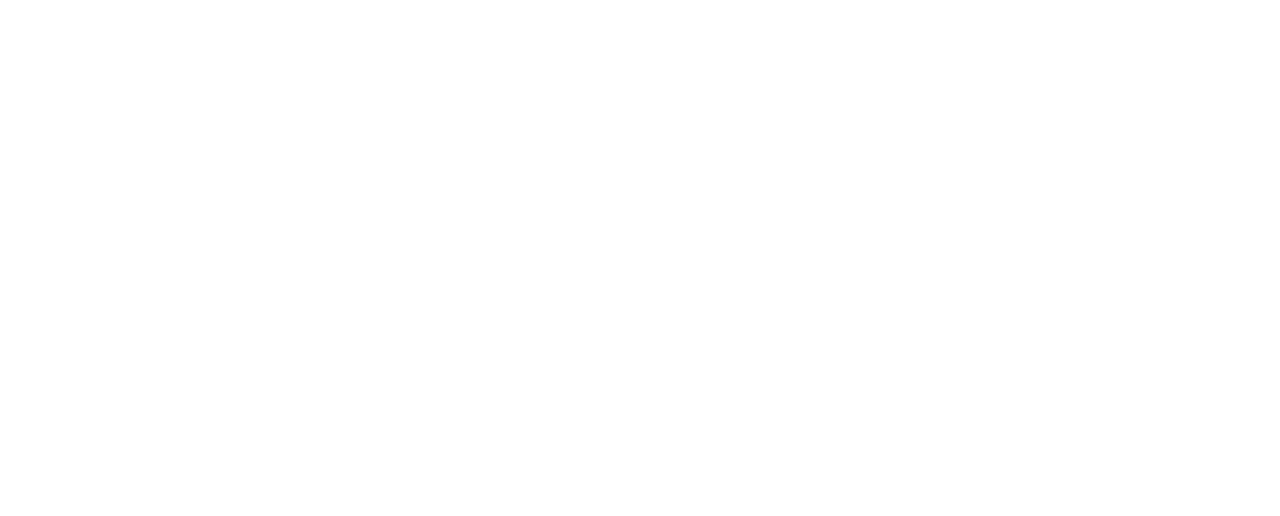
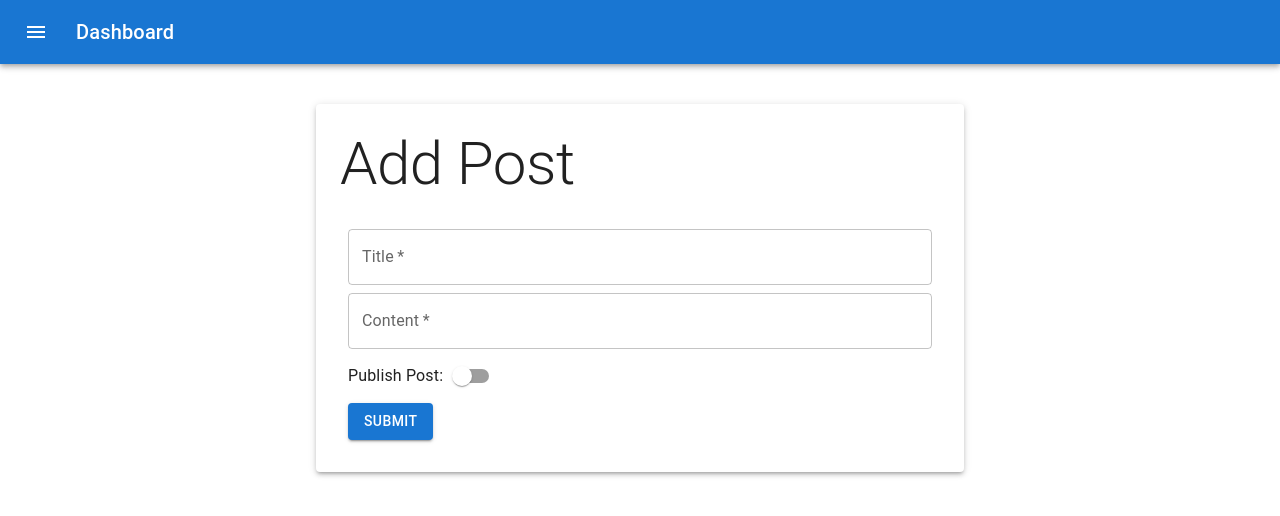
Before and after one commit to seelengxd/odin-blog-api, a React (Create React App) app in the folder editor-frontend/: page /posts/new in a window 1280 px wide. Before the commit this address had no page. Shown: the top 516 px of the page. Built offline with nearby package versions, Linux system fonts and the light colour scheme.

Commit message:
feat: add create post

```diff
--- a/editor-frontend/src/App.js
+++ b/editor-frontend/src/App.js
@@ -1,4 +1,5 @@
 import { BrowserRouter, Routes, Route } from "react-router-dom";
+import AddPost from "./components/AddPost";
 import Home from "./components/Home";
 import Login from "./components/Login";
 
@@ -8,6 +9,7 @@
       <Routes>
         <Route path="/" element={<Home />} />
         <Route path="/login" element={<Login />} />
+        <Route path="/posts/new" element={<AddPost />} />
       </Routes>
     </BrowserRouter>
   );
--- /dev/null
+++ b/editor-frontend/src/components/AddPost.js
@@ -0,0 +1,106 @@
+import {
+  Container,
+  Paper,
+  Typography,
+  TextField,
+  Box,
+  Switch,
+  Button,
+  Snackbar,
+  Alert,
+} from "@mui/material";
+import axios from "axios";
+import { useState } from "react";
+import { useNavigate } from "react-router-dom";
+import Navigation from "./Navigation";
+
+function AddPost() {
+  const [isSidebarOpen, setSidebarOpen] = useState(false);
+  const [title, setTitle] = useState("");
+  const [content, setContent] = useState("");
+  const [published, setPublished] = useState(false);
+  const [error, setError] = useState(false);
+  const navigate = useNavigate();
+  const handleClose = () => setError(false);
+  const submitPost = (e) => {
+    e.preventDefault();
+    axios
+      .post(
+        `${process.env.REACT_APP_BACKEND_URL}/api/posts`,
+        { title, content, published },
+        {
+          withCredentials: true,
+        }
+      )
+      .then(() => navigate("/"))
+      .catch(() => setError(true));
+  };
+  return (
+    <div className="App">
+      <Navigation
+        isSidebarOpen={isSidebarOpen}
+        setSidebarOpen={setSidebarOpen}
+        showSearchBar={false}
+      />
+      <Container>
+        <Snackbar open={error} autoHideDuration={6000} onClose={handleClose}>
+          <Alert onClose={handleClose} severity="error" sx={{ width: "100%" }}>
+            Check your post details again!
+          </Alert>
+        </Snackbar>
+        <Paper
+          elevation={3}
+          sx={{ maxWidth: 600, marginX: "auto", marginY: 5, padding: 3 }}
+        >
+          <form onSubmit={submitPost}>
+            <Typography variant="h2" component="h1" gutterBottom>
+              Add Post
+            </Typography>
+            <Box
+              sx={{
+                display: "flex",
+                flexDirection: "column",
+                gap: 1,
+                alignItems: "flex-start",
+                padding: 1,
+              }}
+            >
+              <TextField
+                type="text"
+                name="title"
+                label="Title"
+                fullWidth
+                value={title}
+                onChange={(e) => setTitle(e.target.value)}
+                required
+              />
+              <TextField
+                type="text"
+                name="content"
+                label="Content"
+                value={content}
+                onChange={(e) => setContent(e.target.value)}
+                required
+                multiline
+                fullWidth
+              />
+              <Box sx={{ display: "flex", alignItems: "center" }}>
+                <Typography variant="body1">Publish Post:</Typography>
+                <Switch
+                  name="published"
+                  value={published}
+                  onChange={() => setPublished(!published)}
+                />
+              </Box>
+              <Button type="submit" variant="contained">
+                Submit
+              </Button>
+            </Box>
+          </form>
+        </Paper>
+      </Container>
+    </div>
+  );
+}
+
+export default AddPost;
--- a/editor-frontend/src/components/Home.js
+++ b/editor-frontend/src/components/Home.js
@@ -11,11 +11,10 @@
 import "../App.css";
 import SearchAppBar from "./SearchAppBar";
 import PostCard from "./PostCard";
-import AddIcon from "@mui/icons-material/Add";
-import LogoutIcon from "@mui/icons-material/Logout";
 import { useEffect, useState } from "react";
 import axios from "axios";
 import { useNavigate } from "react-router-dom";
+import Navigation from "./Navigation";
 
 function Home() {
   const [posts, setPosts] = useState([]);
@@ -63,31 +62,13 @@
   }, [loggedIn]);
   return (
     <div className="App">
-      <SearchAppBar
-        openSidebar={() => setSidebarOpen(true)}
+      <Navigation
+        isSidebarOpen={isSidebarOpen}
+        setSidebarOpen={setSidebarOpen}
         searchQuery={searchQuery}
         setSearchQuery={setSearchQuery}
+        showSearchBar={true}
       />
-      <Drawer open={isSidebarOpen} onClose={() => setSidebarOpen(false)}>
-        <List disablePadding>
-          <ListItem>
-            <ListItemButton>
-              <ListItemIcon>
-                <AddIcon />
-              </ListItemIcon>
-              <ListItemText>New post</ListItemText>
-            </ListItemButton>
-          </ListItem>
-          <ListItem>
-            <ListItemButton>
-              <ListItemIcon>
-                <LogoutIcon />
-              </ListItemIcon>
-              <ListItemText>Log out</ListItemText>
-            </ListItemButton>
-          </ListItem>
-        </List>
-      </Drawer>
       <Container>
         <Grid container padding={5} spacing={3}>
           {posts
--- a/editor-frontend/src/components/Login.js
+++ b/editor-frontend/src/components/Login.js
@@ -47,21 +47,14 @@
           <Typography variant="h2" component="h1">
             Dashboard
           </Typography>
-          <Box
-            sx={{
-              display: "flex",
-              flexDirection: "column",
-              gap: 1,
-              alignItems: "flex-start",
-              padding: 1,
-            }}
-          >
+          <Box>
             <TextField
               type="text"
               name="username"
               label="Username"
               value={username}
               onChange={(e) => setUsername(e.target.value)}
+              fullWidth
               required
             />
             <TextField
@@ -70,6 +63,7 @@
               label="Password"
               value={password}
               onChange={(e) => setPassword(e.target.value)}
+              fullWidth
               required
             />
             <Button variant="contained" type="submit">
--- /dev/null
+++ b/editor-frontend/src/components/Navigation.js
@@ -0,0 +1,61 @@
+import { Home } from "@mui/icons-material";
+import AddIcon from "@mui/icons-material/Add";
+import LogoutIcon from "@mui/icons-material/Logout";
+import {
+  Drawer,
+  List,
+  ListItem,
+  ListItemIcon,
+  ListItemButton,
+  ListItemText,
+} from "@mui/material";
+import SearchAppBar from "./SearchAppBar";
+
+function Navigation({
+  searchQuery,
+  setSearchQuery,
+  isSidebarOpen,
+  setSidebarOpen,
+  showSearchBar,
+}) {
+  return (
+    <>
+      <SearchAppBar
+        openSidebar={() => setSidebarOpen(true)}
+        searchQuery={searchQuery}
+        setSearchQuery={setSearchQuery}
+        showSearchBar={showSearchBar}
+      />
+      <Drawer open={isSidebarOpen} onClose={() => setSidebarOpen(false)}>
+        <List disablePadding>
+          <ListItem>
+            <ListItemButton href="/">
+              <ListItemIcon>
+                <Home />
+              </ListItemIcon>
+              <ListItemText>Home</ListItemText>
+            </ListItemButton>
+          </ListItem>
+          <ListItem>
+            <ListItemButton href="/posts/new">
+              <ListItemIcon>
+                <AddIcon />
+              </ListItemIcon>
+              <ListItemText>New post</ListItemText>
+            </ListItemButton>
+          </ListItem>
+          <ListItem>
+            <ListItemButton>
+              <ListItemIcon>
+                <LogoutIcon />
+              </ListItemIcon>
+              <ListItemText>Log out</ListItemText>
+            </ListItemButton>
+          </ListItem>
+        </List>
+      </Drawer>
+    </>
+  );
+}
+
+export default Navigation;
--- a/editor-frontend/src/components/SearchAppBar.js
+++ b/editor-frontend/src/components/SearchAppBar.js
@@ -55,6 +55,7 @@
   openSidebar,
   searchQuery,
   setSearchQuery,
+  showSearchBar,
 }) {
   return (
     <Box sx={{ flexGrow: 1 }}>
@@ -78,6 +79,7 @@
           >
             Dashboard
           </Typography>
+          {showSearchBar && (
             <Search>
               <SearchIconWrapper>
                 <SearchIcon />
@@ -89,6 +91,7 @@
                 onChange={({ target }) => setSearchQuery(target.value)}
               />
             </Search>
+          )}
         </Toolbar>
       </AppBar>
     </Box>
```
Lines whose indentation alone changed are shown as unchanged.
